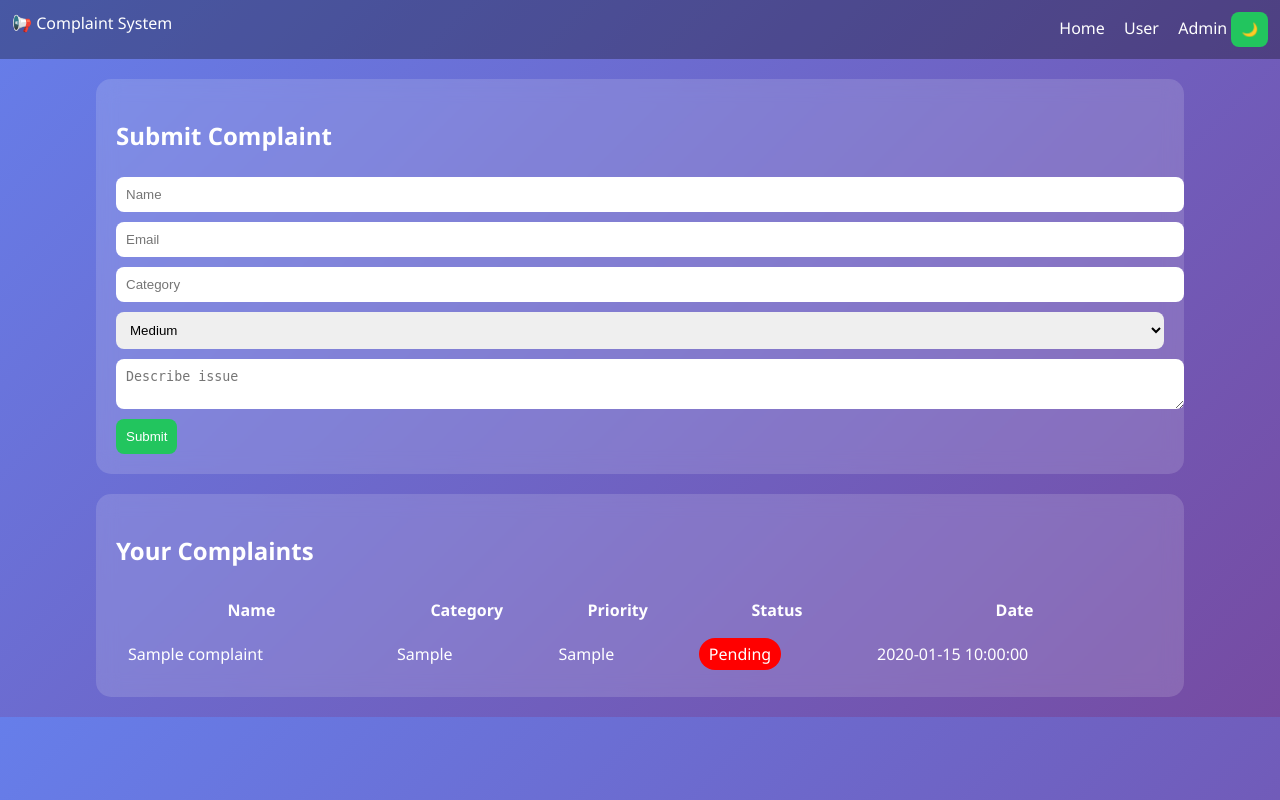
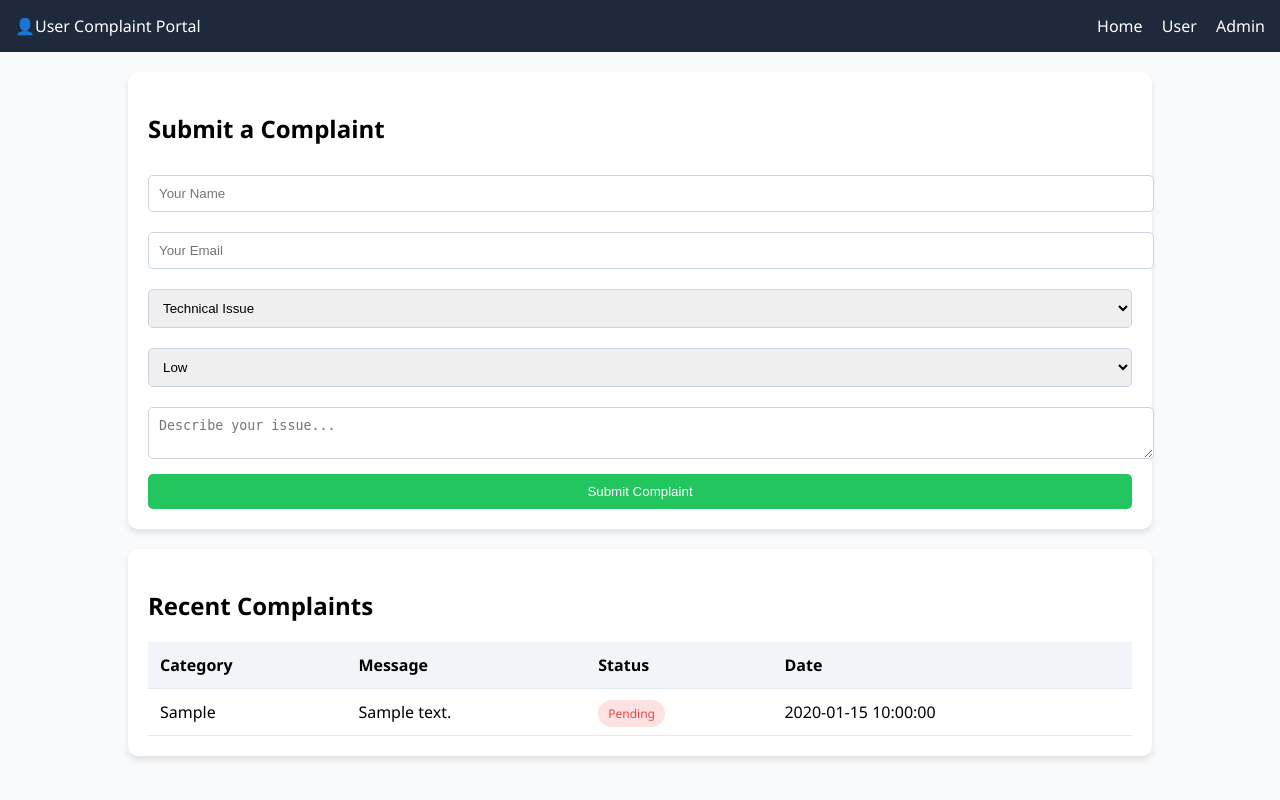
Before and after one commit to anjali123-hue/Complaint-System, a Flask app: page /user in a window 1280 px wide. Run offline with Flask 3, Linux system fonts and the light colour scheme; tables that the repository leaves empty or names only in its code hold one stand-in row (values such as "Sample post").

Commit message:
Updated project files

```diff
--- a/templates/user.html
+++ b/templates/user.html
@@ -5,163 +5,155 @@
 
 <style>
 body {
-    margin:0;
-    font-family:'Segoe UI';
-    background:linear-gradient(135deg,#667eea,#764ba2);
-    color:white;
-    transition:0.3s;
-}
-
-/* DARK MODE */
-.dark {
-    background:#0f172a !important;
+    margin: 0;
+    font-family: 'Segoe UI';
+    background: #f8fafc;
 }
 
 /* NAVBAR */
 .navbar {
-    padding:12px;
-    display:flex;
-    justify-content:space-between;
-    background:rgba(0,0,0,0.3);
+    padding: 15px;
+    background: #1e293b;
+    color: white;
+    display: flex;
+    justify-content: space-between;
 }
 
 .navbar a {
-    color:white;
-    margin-left:15px;
-    text-decoration:none;
+    color: white;
+    margin-left: 15px;
+    text-decoration: none;
 }
 
 /* CONTAINER */
 .container {
-    width:85%;
-    margin:20px auto;
+    width: 80%;
+    margin: 20px auto;
 }
 
-/* CARD */
+/* FORM CARD */
 .card {
-    background:rgba(255,255,255,0.15);
-    padding:20px;
-    border-radius:15px;
-    margin-bottom:20px;
-    backdrop-filter:blur(10px);
+    background: white;
+    padding: 20px;
+    border-radius: 10px;
+    box-shadow: 0 4px 6px rgba(0, 0, 0, 0.1);
+    margin-bottom: 20px;
 }
 
-/* FORM */
-input, textarea, select {
-    width:100%;
-    padding:10px;
-    margin:5px 0;
-    border-radius:8px;
-    border:none;
+input, select, textarea {
+    width: 100%;
+    padding: 10px;
+    margin: 10px 0;
+    border: 1px solid #cbd5e1;
+    border-radius: 5px;
 }
 
-/* BUTTON */
 button {
-    padding:10px;
-    background:#22c55e;
-    border:none;
-    border-radius:8px;
-    color:white;
-    cursor:pointer;
+    width: 100%;
+    padding: 10px;
+    background: #22c55e;
+    color: white;
+    border: none;
+    border-radius: 5px;
+    cursor: pointer;
 }
 
 /* TABLE */
 table {
-    width:100%;
+    width: 100%;
+    border-collapse: collapse;
+    margin-top: 20px;
 }
 
-td, th {
-    padding:10px;
+th, td {
+    padding: 12px;
+    border-bottom: 1px solid #e2e8f0;
+    text-align: left;
 }
 
-/* STATUS */
-.status {
-    padding:5px 10px;
-    border-radius:20px;
+th {
+    background: #f1f5f9;
 }
 
-.pending { background:red; }
-.progress { background:orange; }
-.resolved { background:green; }
+/* STATUS TAGS */
+.status {
+    padding: 5px 10px;
+    border-radius: 15px;
+    font-size: 12px;
+}
+
+.pending { background: #fee2e2; color: #ef4444; }
+.progress { background: #fef3c7; color: #f59e0b; }
+.resolved { background: #dcfce7; color: #22c55e; }
 </style>
 </head>
 
-<body id="body">
+<body>
 
     <div class="navbar">
-    <div>📢 Complaint System</div>
+        <div>👤User Complaint Portal</div>
         <div>
             <a href="/">Home</a>
             <a href="/user">User</a>
             <a href="/admin">Admin</a>
-        <button onclick="toggleDark()">🌙</button>
         </div>
     </div>
 
     <div class="container">
 
         <div class="card">
-<h2>Submit Complaint</h2>
+            <h2>Submit a Complaint</h2>
+            <form method="POST" action="/add">
+                <input type="text" name="name" placeholder="Your Name" required>
+                <input type="email" name="email" placeholder="Your Email" required>
 
-<form method="POST" action="/add">
-<input name="name" placeholder="Name" required>
-<input name="email" placeholder="Email" required>
-<input name="category" placeholder="Category" required>
+                <select name="category">
+                    <option>Technical Issue</option>
+                    <option>Billing</option>
+                    <option>General Feedback</option>
+                    <option>Other</option>
+                </select>
 
                 <select name="priority">
                     <option>Low</option>
-<option selected>Medium</option>
+                    <option>Medium</option>
                     <option>High</option>
                 </select>
 
-<textarea name="message" placeholder="Describe issue" required></textarea>
-<button>Submit</button>
+                <textarea name="message" placeholder="Describe your issue..." required></textarea>
+                <button type="submit">Submit Complaint</button>
             </form>
         </div>
 
         <div class="card">
-<h2>Your Complaints</h2>
-
+            <h2>Recent Complaints</h2>
             <table>
                 <tr>
-<th>Name</th>
                     <th>Category</th>
-<th>Priority</th>
+                    <th>Message</th>
                     <th>Status</th>
                     <th>Date</th>
                 </tr>
-
                 {% for c in complaints %}
                 <tr>
-<td>{{ c.name }}</td>
                     <td>{{ c.category }}</td>
-<td>{{ c.priority }}</td>
-
+                    <td>{{ c.message }}</td>
                     <td>
-{% if c.status=='Pending' %}
+                        {% if c.status == 'Pending' %}
                             <span class="status pending">Pending</span>
-{% elif c.status=='In Progress' %}
+                        {% elif c.status == 'In Progress' %}
                             <span class="status progress">In Progress</span>
                         {% else %}
                             <span class="status resolved">Resolved</span>
                         {% endif %}
                     </td>
-
                     <td>{{ c.date }}</td>
                 </tr>
                 {% endfor %}
-
             </table>
-
         </div>
 
     </div>
 
-<script>
-function toggleDark(){
-    document.body.classList.toggle("dark");
-}
-</script>
-
 </body>
 </html>
```
Also changed, not shown: templates/admin.html (+35 -35 lines), templates/landing.html (+21 -21 lines). Lines whose indentation alone changed are shown as unchanged.
